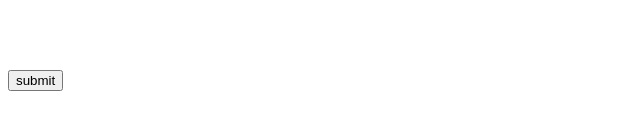
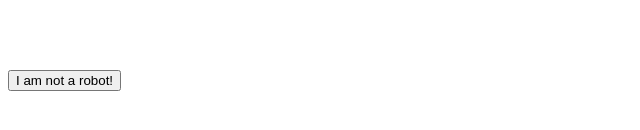
Before and after one commit to TeeCaptcha/tee-captcha, a website: page index.html in a window 1280 px wide. Shown: the part 418-548 px from the top of the page, without its empty margins (0-640 px from the left). Drawn offline with Linux system fonts and the light colour scheme.

Commit message:
Change buttion caption

```diff
--- a/index.html
+++ b/index.html
@@ -37,7 +37,7 @@
         </table>
         <input type="hidden" name="token" id="token" value="placeholder-token">
         <input type="hidden" name="callback" id="callback" value="placeholder-callback">
-        <button>submit</button>
+        <button>I am not a robot!</button>
     </form>
 </body>
 </html>
```
